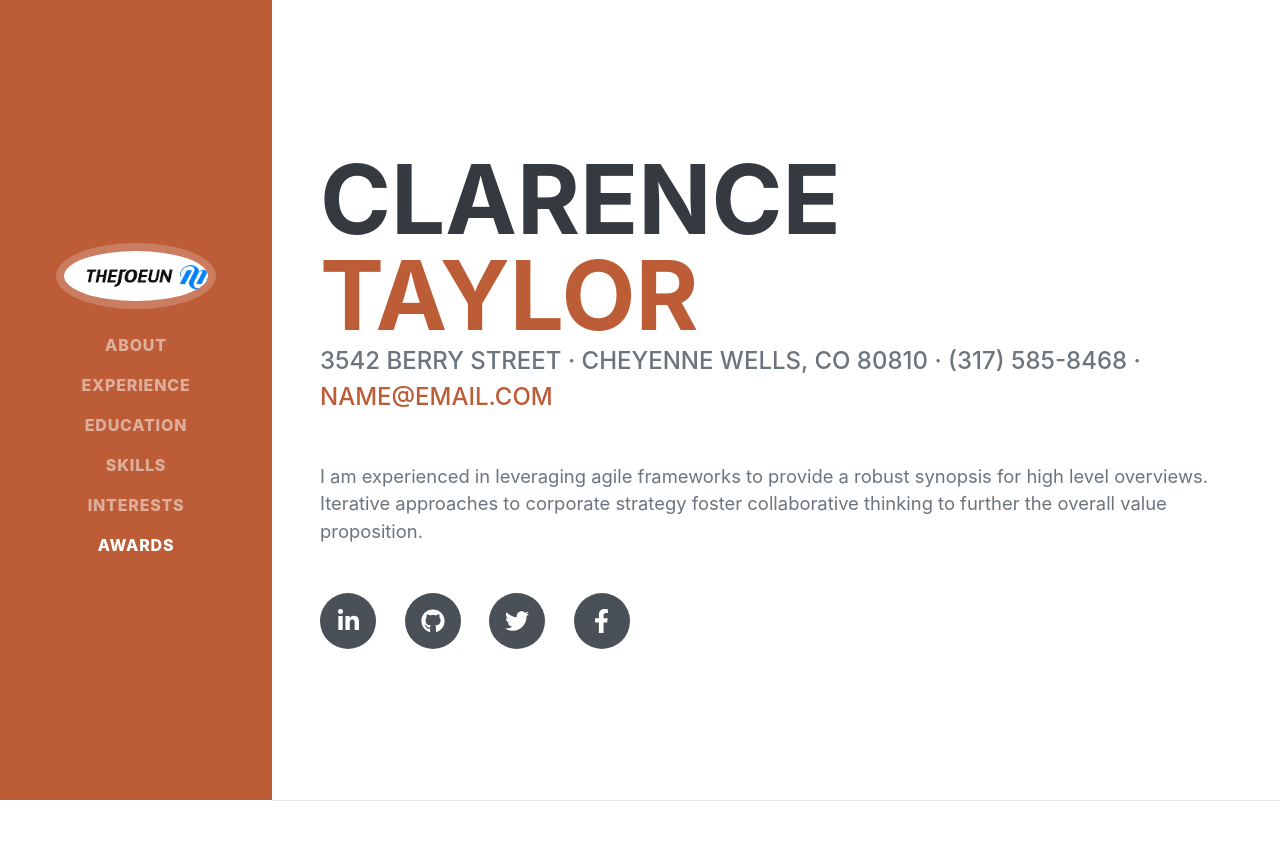
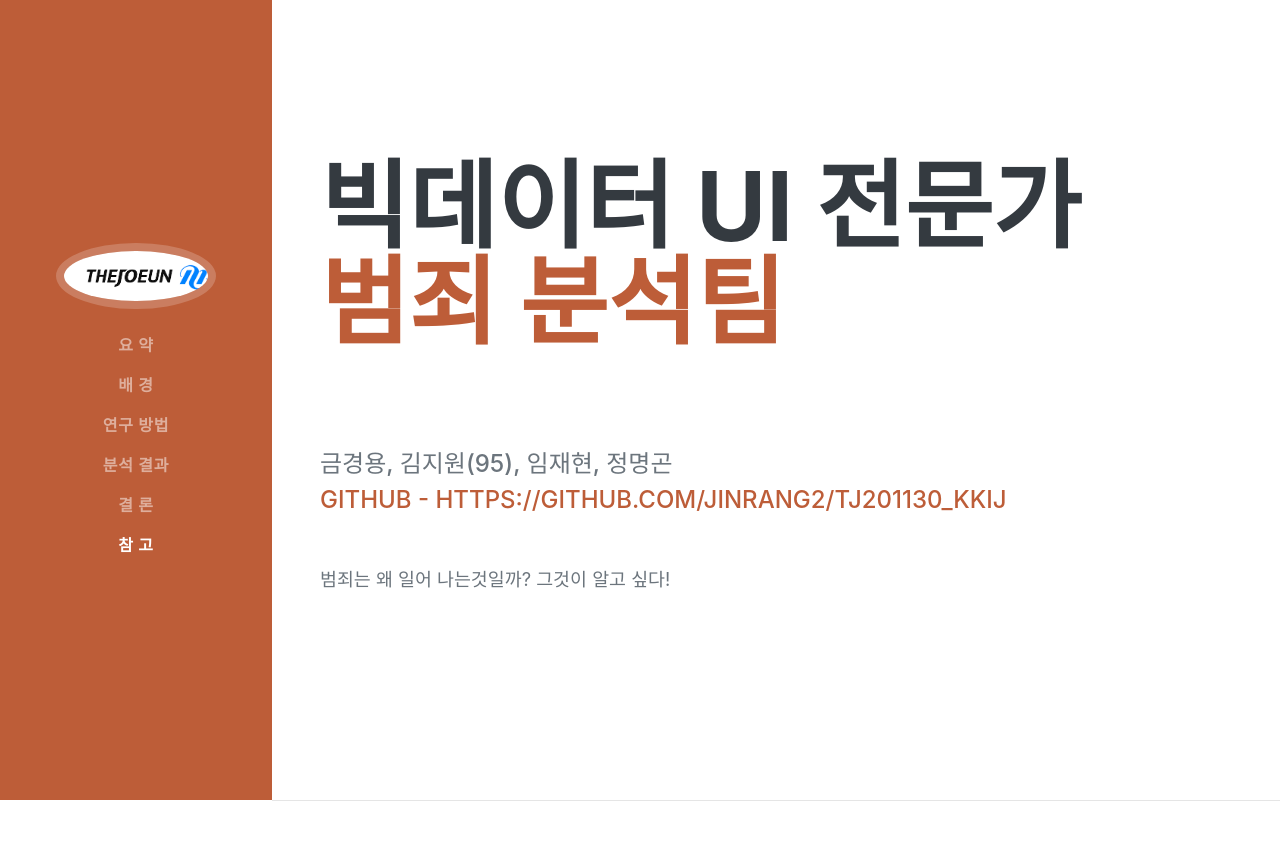
Before and after one commit to jinrang2/tj201130_kkij, a Django app: page / in a window 1280 px wide. Shown: the top 848 px of the page. Run offline with Django 3.2, Linux system fonts and the light colour scheme; some libraries are stand-ins or nearby versions; some web fonts are replaced.

Commit message:
정명곤 210426

```diff
--- a/tjdjango/tp/templates/index.html
+++ b/tjdjango/tp/templates/index.html
@@ -26,12 +26,12 @@
             <button class="navbar-toggler" type="button" data-toggle="collapse" data-target="#navbarSupportedContent" aria-controls="navbarSupportedContent" aria-expanded="false" aria-label="Toggle navigation"><span class="navbar-toggler-icon"></span></button>
             <div class="collapse navbar-collapse" id="navbarSupportedContent">
                 <ul class="navbar-nav">
-                    <li class="nav-item"><a class="nav-link js-scroll-trigger" href="#about">About</a></li>
-                    <li class="nav-item"><a class="nav-link js-scroll-trigger" href="#experience">Experience</a></li>
-                    <li class="nav-item"><a class="nav-link js-scroll-trigger" href="#education">Education</a></li>
-                    <li class="nav-item"><a class="nav-link js-scroll-trigger" href="#skills">Skills</a></li>
-                    <li class="nav-item"><a class="nav-link js-scroll-trigger" href="#interests">Interests</a></li>
-                    <li class="nav-item"><a class="nav-link js-scroll-trigger" href="#awards">Awards</a></li>
+                    <li class="nav-item"><a class="nav-link js-scroll-trigger" href="#about">요     약</a></li>
+                    <li class="nav-item"><a class="nav-link js-scroll-trigger" href="#experience">배     경</a></li>
+                    <li class="nav-item"><a class="nav-link js-scroll-trigger" href="#education">연구 방법</a></li>
+                    <li class="nav-item"><a class="nav-link js-scroll-trigger" href="#skills">분석 결과</a></li>
+                        <li class="nav-item"><a class="nav-link js-scroll-trigger" href="#interests">결     론</a></li>
+                    <li class="nav-item"><a class="nav-link js-scroll-trigger" href="#awards">참     고</a></li>
                 </ul>
             </div>
         </nav>
@@ -41,19 +41,19 @@
             <section class="resume-section" id="about">
                 <div class="resume-section-content">
                     <h1 class="mb-0">
-                        Clarence
-                        <span class="text-primary">Taylor</span>
+                        빅데이터 UI 전문가<br>
+                        <span class="text-primary">범죄  분석팀<br><br></span>
                     </h1>
                     <div class="subheading mb-5">
-                        3542 Berry Street · Cheyenne Wells, CO 80810 · (317) 585-8468 ·
-                        <a href="mailto:name@email.com">name@email.com</a>
+                        금경용, 김지원(95), 임재현, 정명곤<br>
+                        <a href="https://github.com/jinrang2/tj201130_kkij">GitHub - https://github.com/jinrang2/tj201130_kkij</a>
                     </div>
-                    <p class="lead mb-5">I am experienced in leveraging agile frameworks to provide a robust synopsis for high level overviews. Iterative approaches to corporate strategy foster collaborative thinking to further the overall value proposition.</p>
+                    <p class="lead mb-5">범죄는 왜 일어 나는것일까? 그것이 알고 싶다!</p>
                     <div class="social-icons">
-                        <a class="social-icon" href="#"><i class="fab fa-linkedin-in"></i></a>
+                        <!--<a class="social-icon" href="#"><i class="fab fa-linkedin-in"></i></a>
                         <a class="social-icon" href="#"><i class="fab fa-github"></i></a>
                         <a class="social-icon" href="#"><i class="fab fa-twitter"></i></a>
-                        <a class="social-icon" href="#"><i class="fab fa-facebook-f"></i></a>
+                        <a class="social-icon" href="#"><i class="fab fa-facebook-f"></i></a>-->
                     </div>
                 </div>
             </section>
```
Also changed, not shown: 1 other file.
